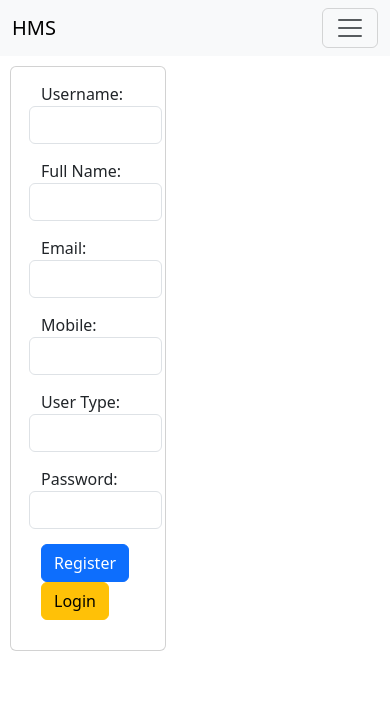
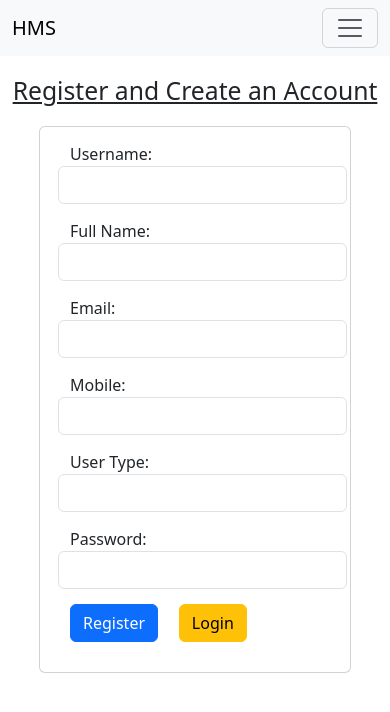
Before and after one commit to pallemadhu2311/HMSFrontend, an Angular app: page /signup in a window 390 px wide. Shown: the top 712 px of the page. Built offline with nearby package versions, Linux system fonts and the light colour scheme.

Commit message:
Making the Signup Page center

```diff
--- a/src/app/signup/signup.component.css
+++ b/src/app/signup/signup.component.css
@@ -5,9 +5,25 @@
 
 }
 
-#carditem{
+#carditem {
   width: 40%;
-  margin-top: 10px;
-  margin-left: 10px;
+  margin: 20px auto;
   padding: 15px;
 }
+
+.textHead{
+  text-align: center;
+  margin-top: 20px;
+  font-weight: 200;
+  text-decoration: underline;
+}
+
+
+/* Responsive styling for smaller screens */
+@media (max-width: 768px) {
+  #carditem {
+    width: 80%; /* Adjust the width for smaller screens */
+  }
+
+  /* Add more specific styles for smaller screens if needed */
+}
--- a/src/app/signup/signup.component.html
+++ b/src/app/signup/signup.component.html
@@ -1,5 +1,5 @@
 <!-- user-registration.component.html -->
-
+<h2 class="textHead">Register and Create an Account</h2>
 <form [formGroup]="signUpForm" (ngSubmit)="onSignUp()">
   <div class="card" id="carditem">
     <div class="form-group">
@@ -23,7 +23,7 @@
     <div class="form-group">
       <div class="col-md-12 row">
         <label for="phone">Mobile:</label>
-        <input type="number" maxlength="10" class="form-control" id="phone" formControlName="phone" required>
+        <input type="tel" maxlength="10" class="form-control" id="phone" formControlName="phone" required>
       </div>
     </div>
     <div class="form-group">
--- a/src/app/signup/signup.component.ts
+++ b/src/app/signup/signup.component.ts
@@ -1,6 +1,7 @@
 import { Component } from '@angular/core';
 import { FormBuilder, FormGroup, Validators } from '@angular/forms';
 import { SignUpService } from '../service/sign-up.service';
+import { Route, Router } from '@angular/router';
 
 
 @Component({
@@ -13,7 +14,7 @@ export class SignupComponent {
   signUpForm!: FormGroup;
   userData=[];
 
-  constructor(private fb:FormBuilder, private signUpServ:SignUpService){
+  constructor(private fb:FormBuilder, private signUpServ:SignUpService, private router:Router){
 
   }
 
@@ -39,7 +40,9 @@ export class SignupComponent {
         this.userData = response;
         console.log("userdata : ", this.userData);
         alert("User Created and inserted successfully");
+
         this.signUpForm.reset();
+        this.router.navigate(['login']);
       })
     }
     else{
```
